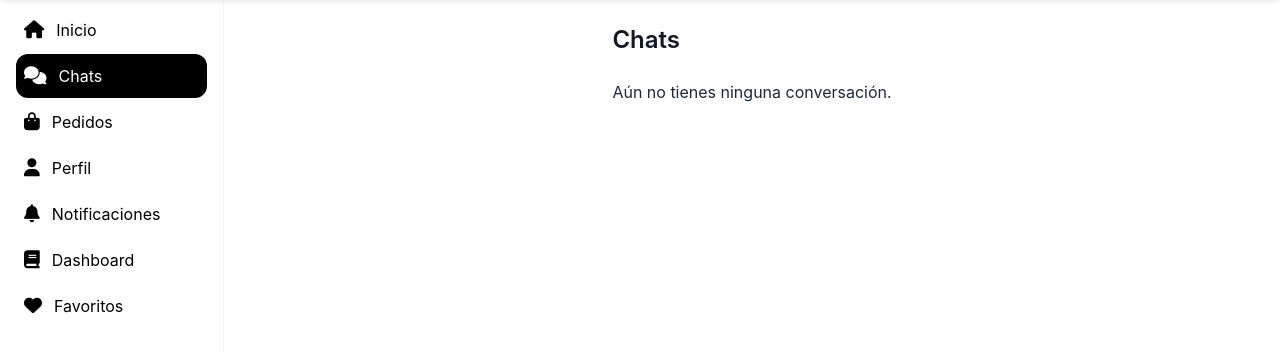
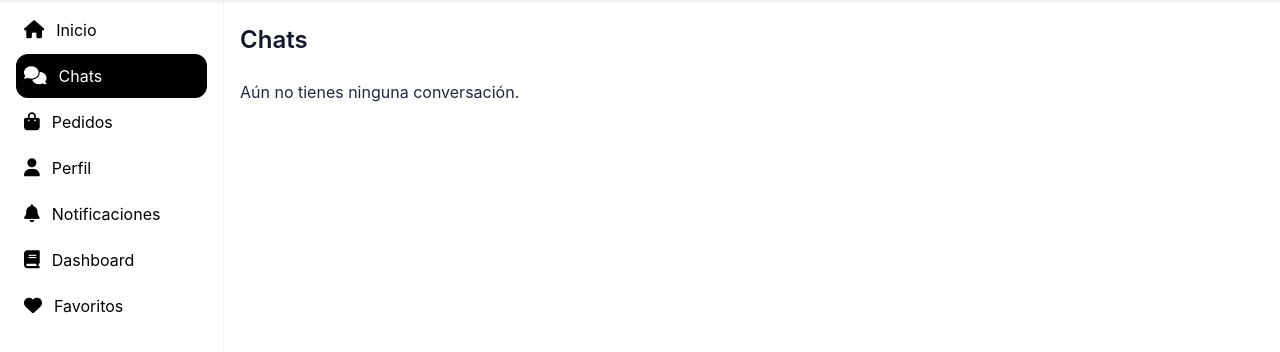
Before and after one commit to Taskify-udl/taskify-web, a Django app: page /chats/ in a window 1280 px wide. Shown: the part 56-408 px from the top of the page. Run offline with Django 5.2, Linux system fonts and the light colour scheme; the visitor is signed in with stand-in values (Sample User, id 1); data that the repository does not hold is empty; some libraries are stand-ins or nearby versions.

Commit message:
fix width

```diff
--- a/taskify_app/templates/chats.html
+++ b/taskify_app/templates/chats.html
@@ -2,7 +2,7 @@
 {% load static %}
 {% block content %}
 
-<div class="max-w-[1024px] mx-auto">
+<div class="w-[1024px] mx-auto">
   <div class="my-4">
               <span class="text-2xl font-semibold text-gray-900 mb-6 block">Chats</span>
 
```
